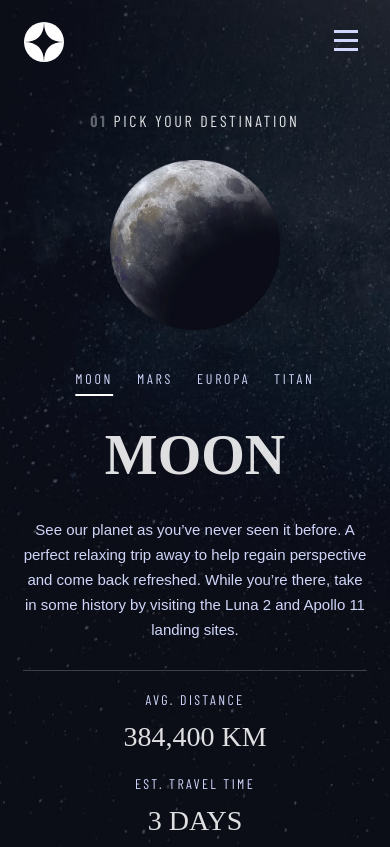
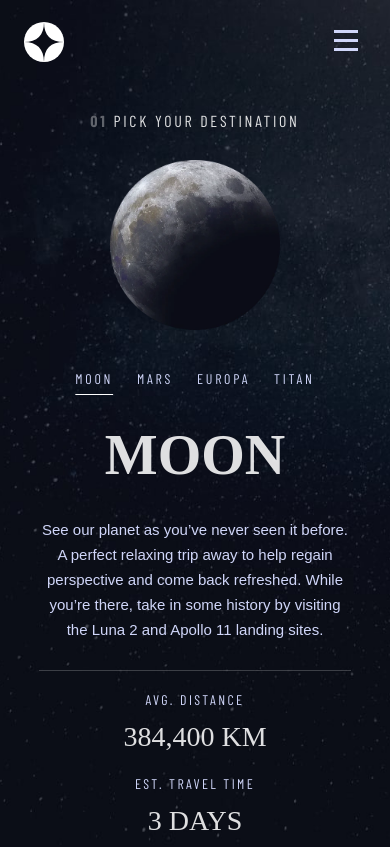
Before and after one commit to shay122990/space-tourism-website, a React (Vite) app: page /destination in a window 390 px wide. Built offline with nearby package versions, Linux system fonts and the light colour scheme; a web font is replaced by a local one.

Commit message:
cheking visibility mobile tab underline

```diff
--- a/src/index.css
+++ b/src/index.css
@@ -1,9 +1,5 @@
-*, *::before, *::after{
-  box-sizing: border-box;
-}
 :root {
-  font-family: Inter, system-ui, Helvetica, Arial, sans-serif;
-  color-scheme: light dark;
+  font-family: "Inter", "system-ui", "Helvetica", "Arial", sans-serif;
   color: rgba(255, 255, 255, 0.87);
   --background-color: #0B0D17;
   font-synthesis: none;
@@ -12,21 +8,23 @@
   -moz-osx-font-smoothing: grayscale;
   --text-color-one: #D0D6F9;
   --text-color-main: #FFFFFF;
-  --hover-color:#979797;
-  /* overflow: hidden; */
+  --hover-color: #979797;
   text-align: center;
 }
-h2,h3,h4,h4,h6{
+
+h2, h3, h4, h4, h6 {
   font-family: "Bellefair", serif;
 }
-h1,span,ul,li{
-font-family:"Barlow Condensed", sans-serif ;
-text-transform: uppercase;
-list-style-type: none;
-font-weight: 400;
+
+h1, span, ul, li {
+  font-family: "Barlow Condensed", sans-serif;
+  text-transform: uppercase;
+  list-style-type: none;
+  font-weight: 400;
 }
-p{
-  font-family: "Barlow", sans-serif ;
+
+p {
+  font-family: "Barlow", sans-serif;
 }
 
 a {
@@ -35,15 +33,15 @@ a {
 
 body {
   background-size: cover;
-  background-position: bottom center;
   margin: 0;
   padding: 0;
   overflow-y: auto;
+  background-color: var(--background-color);
 }
-.app-container{
+
+.app-container {
   position: relative;
   overflow: hidden;
   display: flex;
   flex-direction: column;
-  /* height: 100vh; */
 }
--- a/src/routes/crew/Crew.css
+++ b/src/routes/crew/Crew.css
@@ -98,7 +98,7 @@
     .meet-your-crew{
         padding: 20px 0 40px 2%;
         font-size: 20px;
-        letter-spacing: 3.38;
+        letter-spacing: 3.38px;
     }
     .crew-content{
        flex-direction: column;
--- a/src/routes/destination/Destination.css
+++ b/src/routes/destination/Destination.css
@@ -56,18 +56,20 @@
   letter-spacing: 2.7px;
   color: var(--text-color-one);
 }
-.destination-tab-buttons li:hover {
-  text-decoration: underline var(--hover-color);
+.destination-tab-buttons li:hover,
+.destination-tab-buttons li.active{
   text-underline-offset: 18px;
   text-decoration-thickness: 2px;
 }
+.destination-tab-buttons li:hover {
+  text-decoration: underline var(--hover-color);
+}
 .destination-tab-buttons li.active{
   text-decoration: underline var(--text-color-main);
-  text-underline-offset: 18px;
-  text-decoration-thickness: 2px;
 }
 .destination-details{
   width: 100%;
+  height: 442px;
 }
 .destination-name{
   font-size: 100px;
@@ -137,7 +139,7 @@
   .pick-your-destination{
     padding: 20px 0 40px 2%;
     font-size: 20px;
-    letter-spacing: 3.38;
+    letter-spacing: 3.38px;
   }
   .planets-content{
     flex-direction: column;
@@ -200,6 +202,9 @@
   .destination-image img{
     width: 170px;
   }
+  .destination-details{
+    width: 80%;
+  }
   .destination-tab-buttons{
     margin-top: 20px;
   }
@@ -210,16 +215,9 @@
     font-size: 14px;
     padding: 0;
   }
-  .destination-tab-buttons li:hover {
-    text-decoration: underline var(--hover-color);
+  .destination-tab-buttons li:hover,
+  .destination-tab-buttons li.active {
     text-underline-offset: 10px;
-    text-decoration-thickness: 2px;
-  }
-
-  .destination-tab-buttons li.active {
-    text-decoration: underline var(--text-color-main);
-    text-underline-offset: 10px;
-    text-decoration-thickness: 2px;
   }
   .destination-name{
     font-size: 56px;
@@ -231,6 +229,7 @@
   .distance-travel-container{
     flex-direction: column;
     gap: 20px;
+    margin-bottom: 50px;
   }
 
 }
--- a/src/routes/destination/Destination.jsx
+++ b/src/routes/destination/Destination.jsx
@@ -25,7 +25,7 @@ const Destination = () => {
             />
           </div>
           <div className="destination-info">
-            <div className="destination-tab-buttons">
+            <nav className="destination-tab-buttons" role="navigation">
               <ul role="tablist">
                 {destinationsData.map((destination) => (
                   <li
@@ -48,7 +48,7 @@ const Destination = () => {
                   </li>
                 ))}
               </ul>
-            </div>
+            </nav>
             <div className="destination-details">
               <h2 className="destination-name">{selectedDestination.name}</h2>
               <p className="planet-description">
--- a/src/routes/technology/Technology.css
+++ b/src/routes/technology/Technology.css
@@ -96,7 +96,7 @@
     .space-launch{
       padding: 20px 0 40px 2%;
       font-size: 20px;
-      letter-spacing: 3.38;
+      letter-spacing: 3.38px;
     }
     .tech-details{
       width: 100%;
```
